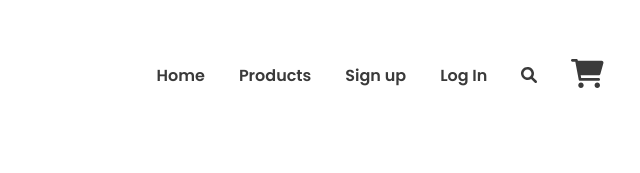
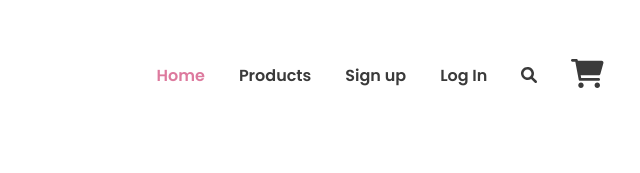
Before and after one commit to mehedihasan99/influencer-gear-pHero, a plain HTML site: page index.html in a window 1280 px wide. In both pictures the pointer is over the link "Home". Shown: the top 173 px of the page, 572-1212 px from the left. Drawn offline with Linux system fonts and the light colour scheme.

Commit message:
apply color

```diff
--- a/style.css
+++ b/style.css
@@ -99,6 +99,10 @@ nav {
   font-size: 16px;
   color: #3a3a3a;
   font-weight: 600;
+  transition: color 0.3s;
+}
+.navigation a:hover {
+  color: #dd7a9e;
 }
 .nav-card {
   font-size: 29px;
```
